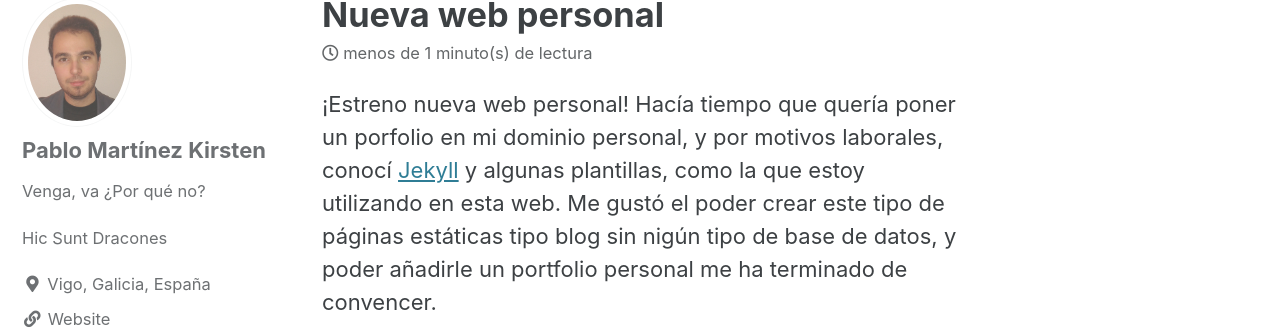
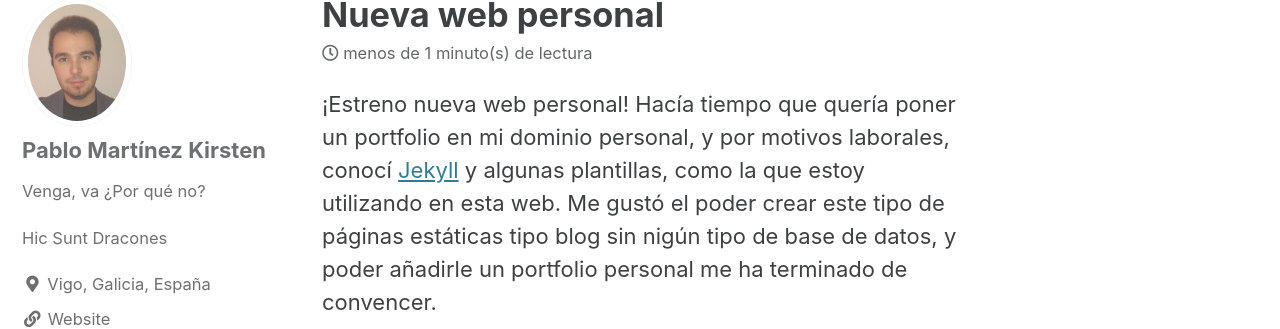
Before and after one commit to pmkirsten/pmkirsten.github.io, a Jekyll site: the page built from _posts/2020-11-26-nueva-web.md, in a window 1280 px wide and 928 px high. Shown: the part 113-442 px from the top of the window. Built offline with Jekyll 4.4.1, drawn with Linux system fonts in a browser that asks for light colours; cached includes are drawn as plain includes.

Commit message:
Actualización

```diff
--- a/_posts/2020-11-26-nueva-web.md
+++ b/_posts/2020-11-26-nueva-web.md
@@ -3,7 +3,7 @@ title:  "Nueva web personal"
 author_profile: true
 ---
 
-¡Estreno nueva web personal! Hacía tiempo que quería poner un porfolio en mi dominio personal, y por motivos laborales, conocí [Jekyll](https://jekyllrb.com/) y algunas plantillas, como la que estoy utilizando en esta web. Me gustó el poder crear este tipo de páginas estáticas tipo blog sin nigún tipo de base de datos, y poder añadirle un portfolio personal me ha terminado de convencer.
+¡Estreno nueva web personal! Hacía tiempo que quería poner un portfolio en mi dominio personal, y por motivos laborales, conocí [Jekyll](https://jekyllrb.com/) y algunas plantillas, como la que estoy utilizando en esta web. Me gustó el poder crear este tipo de páginas estáticas tipo blog sin nigún tipo de base de datos, y poder añadirle un portfolio personal me ha terminado de convencer.
 
 Actualizaré segun vaya creando algunas cosas nuevas, que las subiré al porfolio y haré una entrada correspondiente para darle visibilidad.
 
```
Also changed, not shown: _portfolio/xwiki_tree_macro_builder.md (+1 -1 lines).
